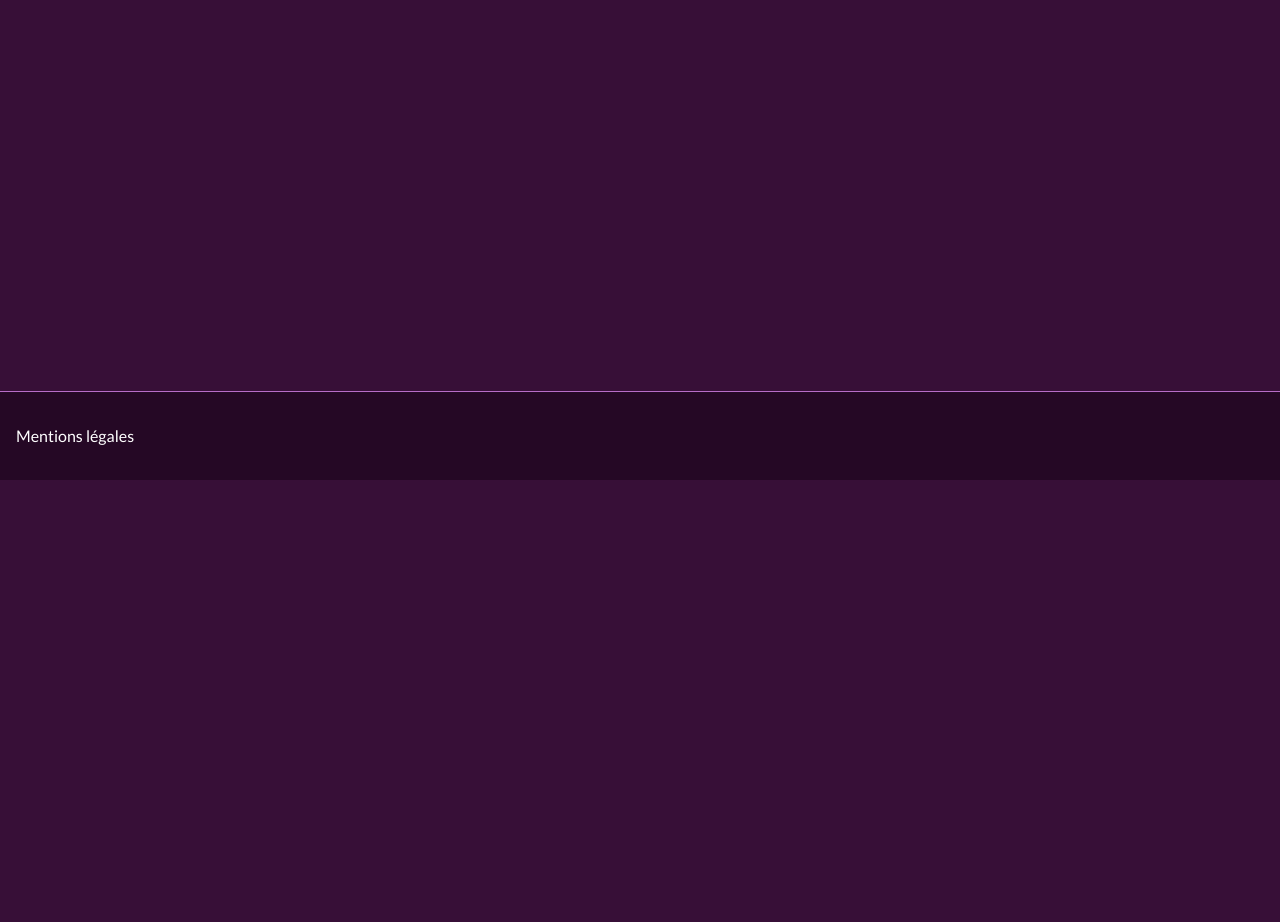
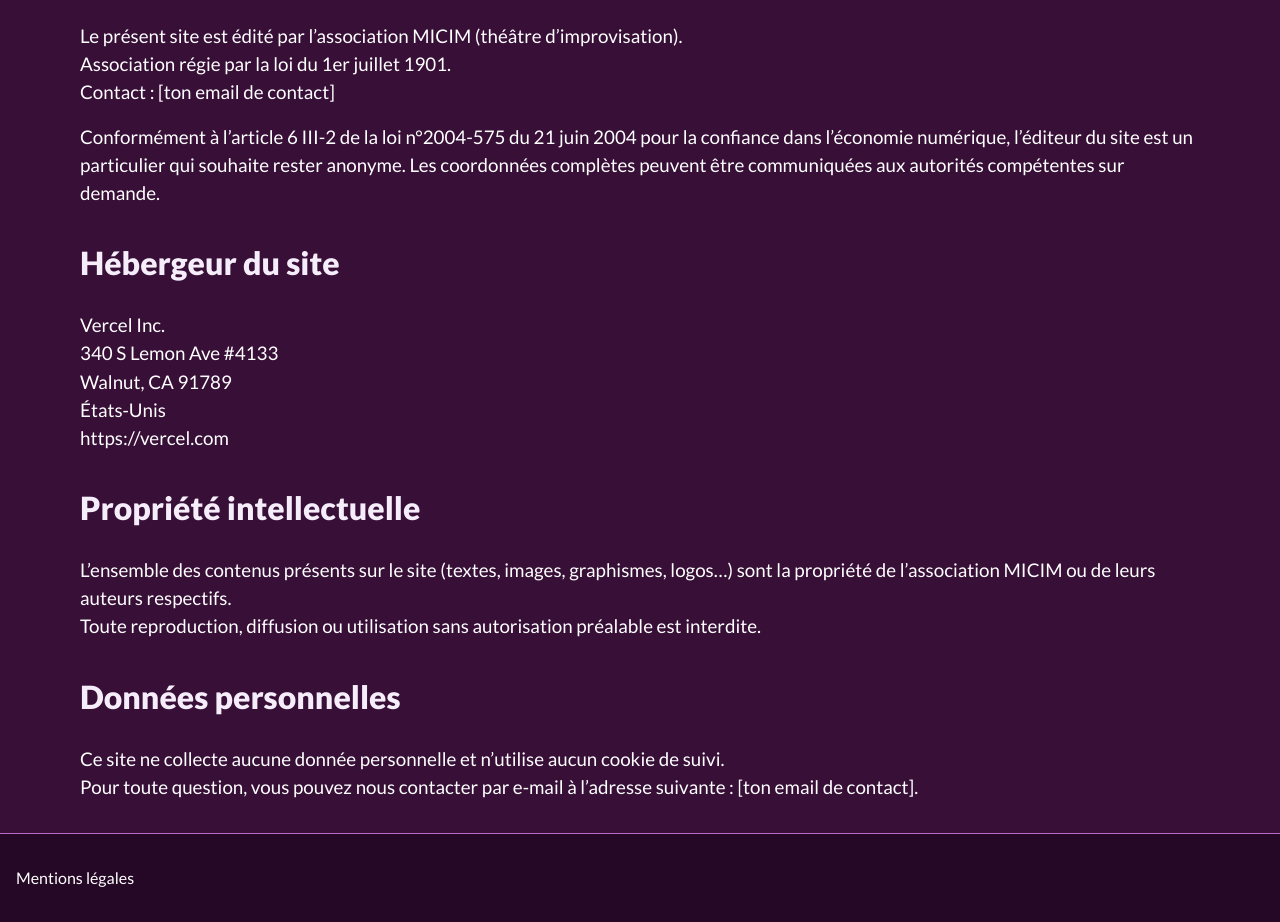
Before and after one commit to MarcoPOtard/micim, a Next.js app: page /mentions-legales in a window 1280 px wide. Shown: the part 320-1242 px from the top of the page. Before the commit the page ends 800 px from the top, so only its background shows below. Built offline with nearby package versions, Linux system fonts and the light colour scheme.

Commit message:
Add legal notices informations

```diff
--- a/app/mentions-legales/page.tsx
+++ b/app/mentions-legales/page.tsx
@@ -1,9 +1,75 @@
+import { Metadata } from "next";
+
+export const metadata: Metadata = {
+    title: "Mentions légales - MICIM",
+    robots: {
+        index: false,
+        follow: false,
+        nocache: false,
+        googleBot: {
+            index: false,
+            follow: false,
+            noimageindex: true,
+        },
+    },
+};
+
 const LegalNotices = () => {
     return (
-        <div>
+        <div className="pages-container">
             <h1>Mentions légales</h1>
+
+            <h2>Éditeur du site</h2>
+            <p>
+                Le présent site est édité par l’association MICIM (théâtre
+                d’improvisation).
+                <br />
+                Association régie par la loi du 1er juillet 1901.
+                <br />
+                Contact : [ton email de contact]
+            </p>
+
+            <p>
+                Conformément à l’article 6 III-2 de la loi n°2004-575 du 21 juin
+                2004 pour la confiance dans l’économie numérique, l’éditeur du
+                site est un particulier qui souhaite rester anonyme. Les
+                coordonnées complètes peuvent être communiquées aux autorités
+                compétentes sur demande.
+            </p>
+
+            <h2>Hébergeur du site</h2>
+            <p>
+                Vercel Inc.
+                <br />
+                340 S Lemon Ave #4133
+                <br />
+                Walnut, CA 91789
+                <br />
+                États‑Unis
+                <br />
+                https://vercel.com
+            </p>
+
+            <h2>Propriété intellectuelle</h2>
+            <p>
+                L’ensemble des contenus présents sur le site (textes, images,
+                graphismes, logos…) sont la propriété de l’association MICIM ou
+                de leurs auteurs respectifs.
+                <br />
+                Toute reproduction, diffusion ou utilisation sans autorisation
+                préalable est interdite.
+            </p>
+
+            <h2>Données personnelles</h2>
+            <p>
+                Ce site ne collecte aucune donnée personnelle et n’utilise aucun
+                cookie de suivi.
+                <br />
+                Pour toute question, vous pouvez nous contacter par e‑mail à
+                l’adresse suivante : [ton email de contact].
+            </p>
         </div>
-    )
-}
+    );
+};
 
 export default LegalNotices;
```
